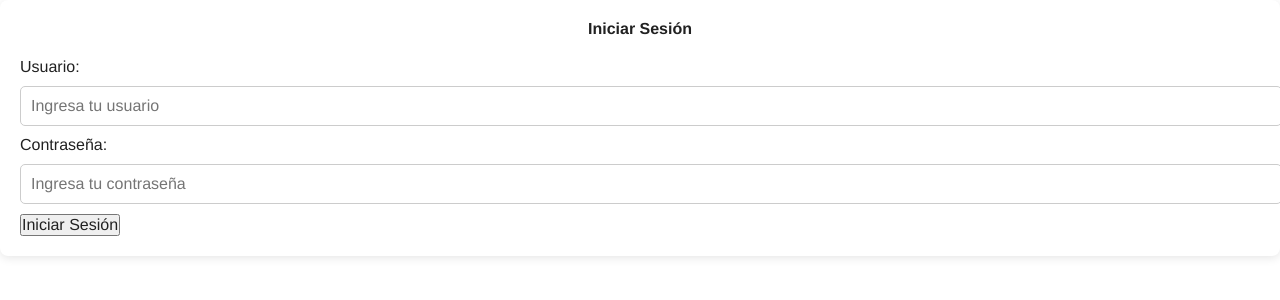
After one commit to 44jon44/TiendaRopa, a Spring Boot app: page /formLogin in a window 1280 px wide. The commit adds this page. Shown: the top 300 px of the page. Run offline with Spring Boot 4, Linux system fonts and the light colour scheme; the project's own start-up code is not run, and a stand-in starts its controllers and pages.

Commit message:
avance trabajo

```diff
--- a/S003_TiendaRopa/src/main/java/com/ipartek/controller/MenuController.java
+++ b/S003_TiendaRopa/src/main/java/com/ipartek/controller/MenuController.java
@@ -6,11 +6,16 @@ import java.util.stream.Collectors;
 import org.springframework.beans.factory.annotation.Autowired;
 import org.springframework.stereotype.Controller;
 import org.springframework.ui.Model;
+import org.springframework.web.bind.annotation.ModelAttribute;
 import org.springframework.web.bind.annotation.RequestMapping;
+import org.springframework.web.bind.annotation.RequestParam;
 
 import com.ipartek.model.Producto;
+import com.ipartek.model.Usuario;
 import com.ipartek.repository.CategoriaRepository;
+import com.ipartek.repository.GeneroRepository;
 import com.ipartek.repository.ProductoRepository;
+import com.ipartek.repository.UsuarioRepository;
 
 @Controller
 public class MenuController {
@@ -21,12 +26,17 @@ public class MenuController {
 	@Autowired
 	private CategoriaRepository categoriasRepo;
 
+	@Autowired
+	private GeneroRepository generosRepo;
+
+	@Autowired
+	private UsuarioRepository usuariosRepo;
+
 	@RequestMapping("/menuCamiseta")
 	public String opcionCamisetas(Model model) {
 		List<Producto> listaRopa = productosRepo.findAll();
-		List<Producto> listaCamisetas = listaRopa.stream()
-		        .filter(prod -> prod.getCategoria().getId() == 1)
-		        .collect(Collectors.toList());
+		List<Producto> listaCamisetas = listaRopa.stream().filter(prod -> prod.getCategoria().getId() == 1)
+				.collect(Collectors.toList());
 
 		model.addAttribute("atr_lista_camisetas", listaCamisetas);
 		model.addAttribute("atr_lista_categorias", categoriasRepo.findAll());
@@ -37,9 +47,8 @@ public class MenuController {
 	@RequestMapping("/menuFalda")
 	public String opcionFaldas(Model model) {
 		List<Producto> listaRopa = productosRepo.findAll();
-		List<Producto> listaFaldas = listaRopa.stream()
-		        .filter(prod -> prod.getCategoria().getId() == 2)
-		        .collect(Collectors.toList());
+		List<Producto> listaFaldas = listaRopa.stream().filter(prod -> prod.getCategoria().getId() == 2)
+				.collect(Collectors.toList());
 
 		model.addAttribute("atr_lista_faldas", listaFaldas);
 		model.addAttribute("atr_lista_categorias", categoriasRepo.findAll());
@@ -49,9 +58,8 @@ public class MenuController {
 	@RequestMapping("/menuJersey")
 	public String opcionJerseys(Model model) {
 		List<Producto> listaRopa = productosRepo.findAll();
-		List<Producto> listaJerseys = listaRopa.stream()
-		        .filter(prod -> prod.getCategoria().getId() == 3)
-		        .collect(Collectors.toList());
+		List<Producto> listaJerseys = listaRopa.stream().filter(prod -> prod.getCategoria().getId() == 3)
+				.collect(Collectors.toList());
 
 		model.addAttribute("atr_lista_jerseys", listaJerseys);
 		model.addAttribute("atr_lista_categorias", categoriasRepo.findAll());
@@ -61,14 +69,49 @@ public class MenuController {
 	@RequestMapping("/menuPantalon")
 	public String opcionPantalones(Model model) {
 		List<Producto> listaRopa = productosRepo.findAll();
-		List<Producto> listaPantalones = listaRopa.stream()
-		        .filter(prod -> prod.getCategoria().getId() == 4)
-		        .collect(Collectors.toList());
+		List<Producto> listaPantalones = listaRopa.stream().filter(prod -> prod.getCategoria().getId() == 4)
+				.collect(Collectors.toList());
 
 		model.addAttribute("atr_lista_pantalones", listaPantalones);
 		model.addAttribute("atr_lista_categorias", categoriasRepo.findAll());
 		return "pantalones";
 	}
 
+	@RequestMapping("/formLogin")
+	public String formLogin(Model model) {
+
+		model.addAttribute("obj_usuario", new Usuario());
+
+
+		return "login";
+	}
+
+	@RequestMapping("/login")
+	public String login(Model model,@ModelAttribute(value="obj_usuario") Usuario user) {
+
+		System.out.println("El nombre que llega es "+user.getNombre());
+		System.out.println("La Contraseña que llega es "+user.getContraseña());
+
+		List<Usuario> usuarios = usuariosRepo.findAll();
+		for (Usuario elem : usuarios) {
+			System.out.println(elem.getNombre());
+			if (elem.getNombre().equals(user.getNombre()) && elem.getContraseña().equals(user.getContraseña())) {
+				model.addAttribute("atr_lista_categorias", categoriasRepo.findAll());
+				model.addAttribute("atr_lista_productos", productosRepo.findAll());
+				model.addAttribute("atr_lista_generos", generosRepo.findAll());
+
+				model.addAttribute("obj_producto", new Producto());
+				return "admin";
+			}
+		}
+		List<Producto> listaRopa = productosRepo.findAll();
+		List<Producto> listaCamisetas = listaRopa.stream()
+		        .filter(prod -> prod.getCategoria().getId() == 1)
+		        .collect(Collectors.toList());
+
+		model.addAttribute("atr_lista_camisetas", listaCamisetas);
+		model.addAttribute("atr_lista_categorias", categoriasRepo.findAll());
+		return "index";
+	}
 
 }
--- a/S003_TiendaRopa/src/main/resources/static/css/styles.css
+++ b/S003_TiendaRopa/src/main/resources/static/css/styles.css
@@ -220,7 +220,9 @@ section {
 	color: #008000;
 	/* Green for a positive price */
 }
-.adminContainer {  display: grid;
+
+.adminContainer {
+	display: grid;
 	grid-template-columns: 2fr 1fr;
 	grid-template-rows: 1fr;
 	gap: 0px 0px;
@@ -229,3 +231,38 @@ section {
 		". .";
 	width: max-content;
 }
+
+.login-container {
+	background-color: white;
+	padding: 20px;
+	border-radius: 8px;
+	box-shadow: 0 2px 10px rgba(0, 0, 0, 0.1);
+}
+
+.login-container h2 {
+	margin-bottom: 20px;
+	text-align: center;
+}
+
+.login-container input[type="text"],
+.login-container input[type="password"] {
+	width: 100%;
+	padding: 10px;
+	margin: 10px 0;
+	border: 1px solid #ccc;
+	border-radius: 5px;
+}
+
+.login-container input[type="submit"] {
+	width: 100%;
+	padding: 10px;
+	background-color: #4CAF50;
+	color: white;
+	border: none;
+	border-radius: 5px;
+	cursor: pointer;
+}
+
+.login-container input[type="submit"]:hover {
+	background-color: #45a049;
+}
--- /dev/null
+++ b/S003_TiendaRopa/src/main/resources/templates/login.html
@@ -0,0 +1,27 @@
+<!DOCTYPE html>
+<html lang="es">
+<head>
+    <meta charset="UTF-8">
+    <meta name="viewport" content="width=device-width, initial-scale=1.0">
+    <title>Login</title>
+	<link rel="stylesheet" href="css/styles.css">
+</head>
+<body>
+
+	<div class="login-container">
+		<h2>Iniciar Sesión</h2>
+		<form th:action="@{/login}" method="post" th:object="${obj_usuario}">
+			<label for="username">Usuario:</label>
+			<input type="text" th:field="*{nombre}" placeholder="Ingresa tu usuario" required />
+
+			<label for="password">Contraseña:</label>
+			<input type="password" th:field="*{contraseña}" placeholder="Ingresa tu contraseña" required />
+
+			<button type="submit">Iniciar Sesión</button>
+		</form>
+		</div>
+</form>
+</div>
+
+</body>
+</html>
--- a/S003_TiendaRopa/src/main/resources/templates/plantilla.html
+++ b/S003_TiendaRopa/src/main/resources/templates/plantilla.html
@@ -26,7 +26,7 @@
 				</ul>
 				<ul>
 					<li class="elem_menu">
-						<a href="/admin">Admin</a>
+						<a th:href="@{/formLogin}">Admin</a>
 					</li>
 				</ul>
 			</nav>
```
Also changed, not shown: S003_TiendaRopa/src/main/java/com/ipartek/controller/InicioController.java (+6 -1 lines), S003_TiendaRopa/src/main/java/com/ipartek/model/Rol.java (added, +56 -0 lines), S003_TiendaRopa/src/main/java/com/ipartek/model/Usuario.java (added, +47 -0 lines), S003_TiendaRopa/src/main/java/com/ipartek/repository/UsuarioRepository.java (added, +11 -0 lines), S003_TiendaRopa/src/main/resources/static/imagenes/default.jpg (added). Lines whose indentation alone changed are shown as unchanged.
